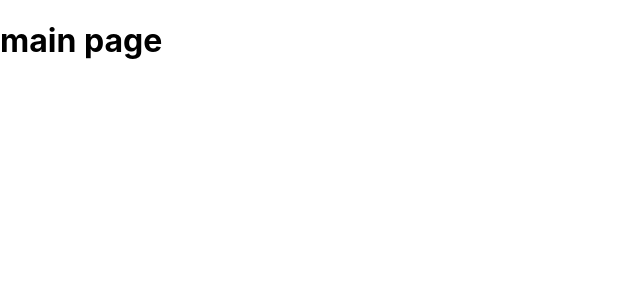
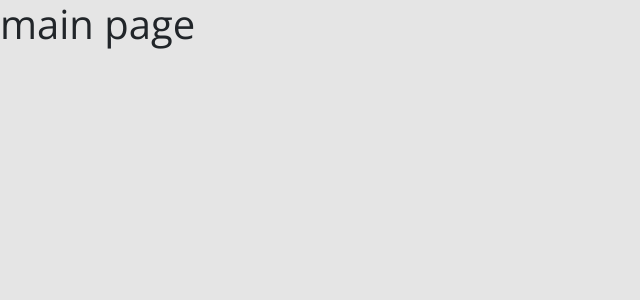
Before and after one commit to kari-osk/dsmovie, a React (Create React App) app in the folder frontend/: page / in a window 1280 px wide. Shown: the top 300 px of the page, without its empty margins (0-640 px from the left). Built offline with nearby package versions, Linux system fonts and the light colour scheme.

Commit message:
Add bootstrap

```diff
--- a/frontend/package.json
+++ b/frontend/package.json
@@ -10,6 +10,7 @@
     "@types/node": "^16.11.33",
     "@types/react": "^18.0.9",
     "@types/react-dom": "^18.0.3",
+    "bootstrap": "5.1.3",
     "react": "^18.1.0",
     "react-dom": "^18.1.0",
     "react-scripts": "5.0.1",
--- a/frontend/src/index.css
+++ b/frontend/src/index.css
@@ -1,13 +1,19 @@
-body {
-  margin: 0;
-  font-family: -apple-system, BlinkMacSystemFont, 'Segoe UI', 'Roboto', 'Oxygen',
-    'Ubuntu', 'Cantarell', 'Fira Sans', 'Droid Sans', 'Helvetica Neue',
-    sans-serif;
-  -webkit-font-smoothing: antialiased;
-  -moz-osx-font-smoothing: grayscale;
+@import url('https://fonts.googleapis.com/css2?family=Open+Sans:wght@400;700&display=swap');
+
+:root {
+  --color-primary: #4D41C0;
 }
 
-code {
-  font-family: source-code-pro, Menlo, Monaco, Consolas, 'Courier New',
-    monospace;
+* {
+    box-sizing: border-box;
+    font-family: 'Open Sans', sans-serif;
 }
+
+html, body {
+    background-color: #E5E5E5;
+}
+
+a, a:hover {
+  text-decoration: none;
+  color: unset;
+}
--- a/frontend/src/index.tsx
+++ b/frontend/src/index.tsx
@@ -1,7 +1,8 @@
 import React from 'react';
 import ReactDOM from 'react-dom/client';
+import App from './App';
+import 'bootstrap/dist/css/bootstrap.css';
 import './index.css';
-import App from './App';
 
 
 const root = ReactDOM.createRoot(
```
Also changed, not shown: 2 other files (tests, documents, lock files or other folders).
